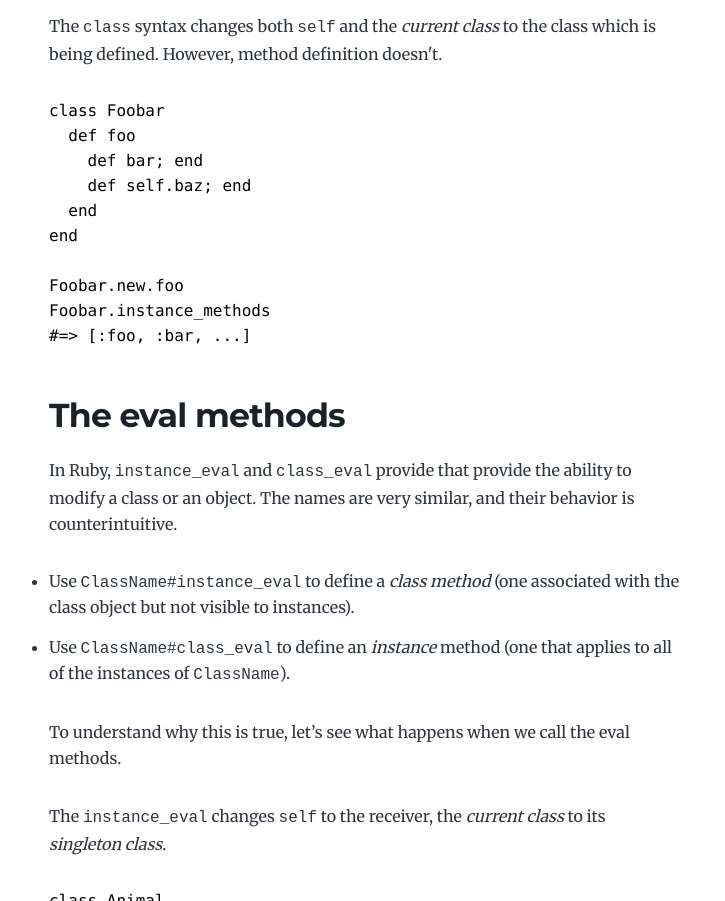
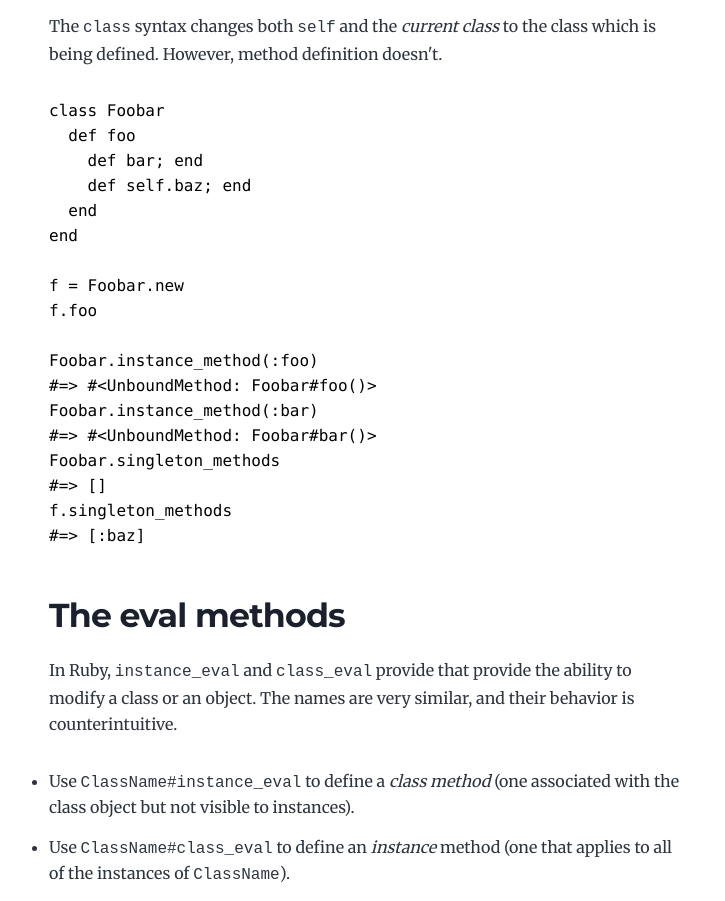
Before and after one commit to yaodong/after.dev, a Gatsby site: page /revisiting-the-self-and-singleton-class-in-ruby/ in a window 1280 px wide. Shown: the part 2400-3301 px from the top of the page, without its empty margins (275-1000 px from the left). Built offline with nearby package versions, Linux system fonts and the light colour scheme; Gatsby itself is replaced by a stand-in of ours; some packages are replaced by stand-ins of ours; code samples lack their colours.

Commit message:
update post

````diff
--- a/content/blog/revisiting-the-self-and-singleton-class-in-ruby/index.md
+++ b/content/blog/revisiting-the-self-and-singleton-class-in-ruby/index.md
@@ -58,9 +58,17 @@ class Foobar
   end
 end
 
-Foobar.new.foo
-Foobar.instance_methods
-#=> [:foo, :bar, ...]
+f = Foobar.new
+f.foo
+
+Foobar.instance_method(:foo)
+#=> #<UnboundMethod: Foobar#foo()>
+Foobar.instance_method(:bar)
+#=> #<UnboundMethod: Foobar#bar()>
+Foobar.singleton_methods
+#=> []
+f.singleton_methods
+#=> [:baz]
 ```
 
 ## The eval methods
````
